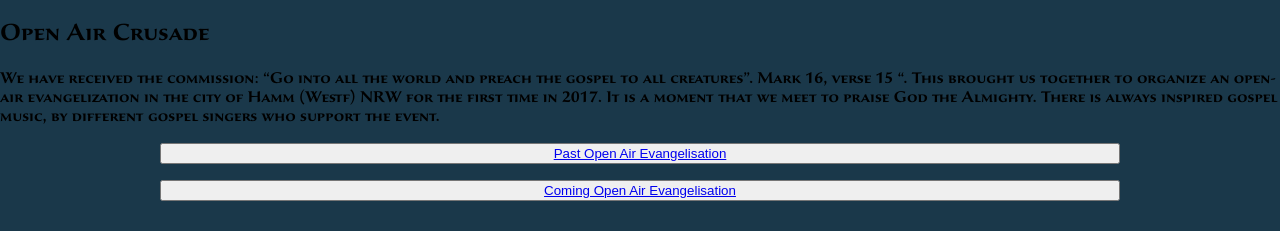
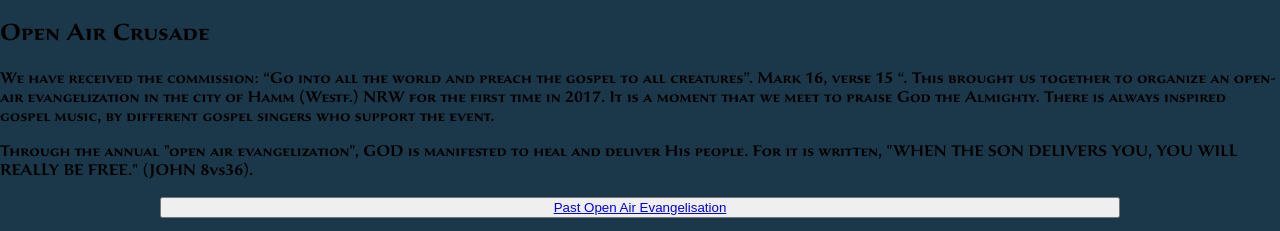
Before and after one commit to Baouldguyd/mowdmin, a React (Create React App) app: page /events/crusade in a window 1280 px wide. Shown: the part 305-536 px from the top of the page. Built offline with nearby package versions, Linux system fonts and the light colour scheme.

Commit message:
update crusade

```diff
--- a/src/Components/Events/CrusadeDetails.jsx
+++ b/src/Components/Events/CrusadeDetails.jsx
@@ -22,10 +22,19 @@ const Crusade = () => {
           We have received the commission: “Go into all the world and preach the
           gospel to all creatures”. Mark 16, verse 15 “. This brought us
           together to organize an open-air evangelization in the city of Hamm
-          (Westf) NRW for the first time in 2017. It is a moment that we meet to
-          praise God the Almighty. There is always inspired gospel music, by
-          different gospel singers who support the event.
+          (Westf.) NRW for the first time in 2017. It is a moment that we meet
+          to praise God the Almighty. There is always inspired gospel music, by
+          different gospel singers who support the event.
         </p>
+
+        <p>
+        Through the annual
+          "open air evangelization", GOD is manifested to heal and deliver His
+          people. For it is written, "WHEN THE SON DELIVERS YOU, YOU WILL REALLY
+          BE FREE." (JOHN 8vs36).
+        </p>
+
+
       </div>
 
       <div
--- a/src/Components/Sample/EventsApp.jsx
+++ b/src/Components/Sample/EventsApp.jsx
@@ -110,21 +110,22 @@ const EventsApp = () => (
       </div>
 
       <div>
-        <p>
-          Through the evangelistic crusades, GOD is manifested to heal and
-          deliver His people. For it is written, "WHEN THE SON DELIVERS YOU, YOU
-          WILL REALLY BE FREE." (JOHN 8vs36).
+
+      <p>
+          We have received the commission: “Go into all the world and preach the
+          gospel to all creatures”. Mark 16, verse 15 “. This brought us
+          together to organize an open-air evangelization in the city of Hamm
+          (Westf.) NRW for the first time in 2017. It is a moment that we meet
+          to praise God the Almighty. There is always inspired gospel music, by
+          different gospel singers who support the event.
         </p>
 
         <p>
-          We have received the commission: “Go into all the world and preach the
-          gospel to all creatures”. Mark 16, verse 15 “. This brought us
-          together to organize an open-air evangelization in the city of Hamm
-          (Westf) NRW for the first time in 2017. It is a moment that we meet to
-          praise God the Almighty. There is always inspired gospel music, by
-          different gospel singers who support the event.
+        Through the annual
+          "open air evangelization", GOD is manifested to heal and deliver His
+          people. For it is written, "WHEN THE SON DELIVERS YOU, YOU WILL REALLY
+          BE FREE." (JOHN 8vs36).
         </p>
-
         <div
           style={{
             display: "flex",
```
